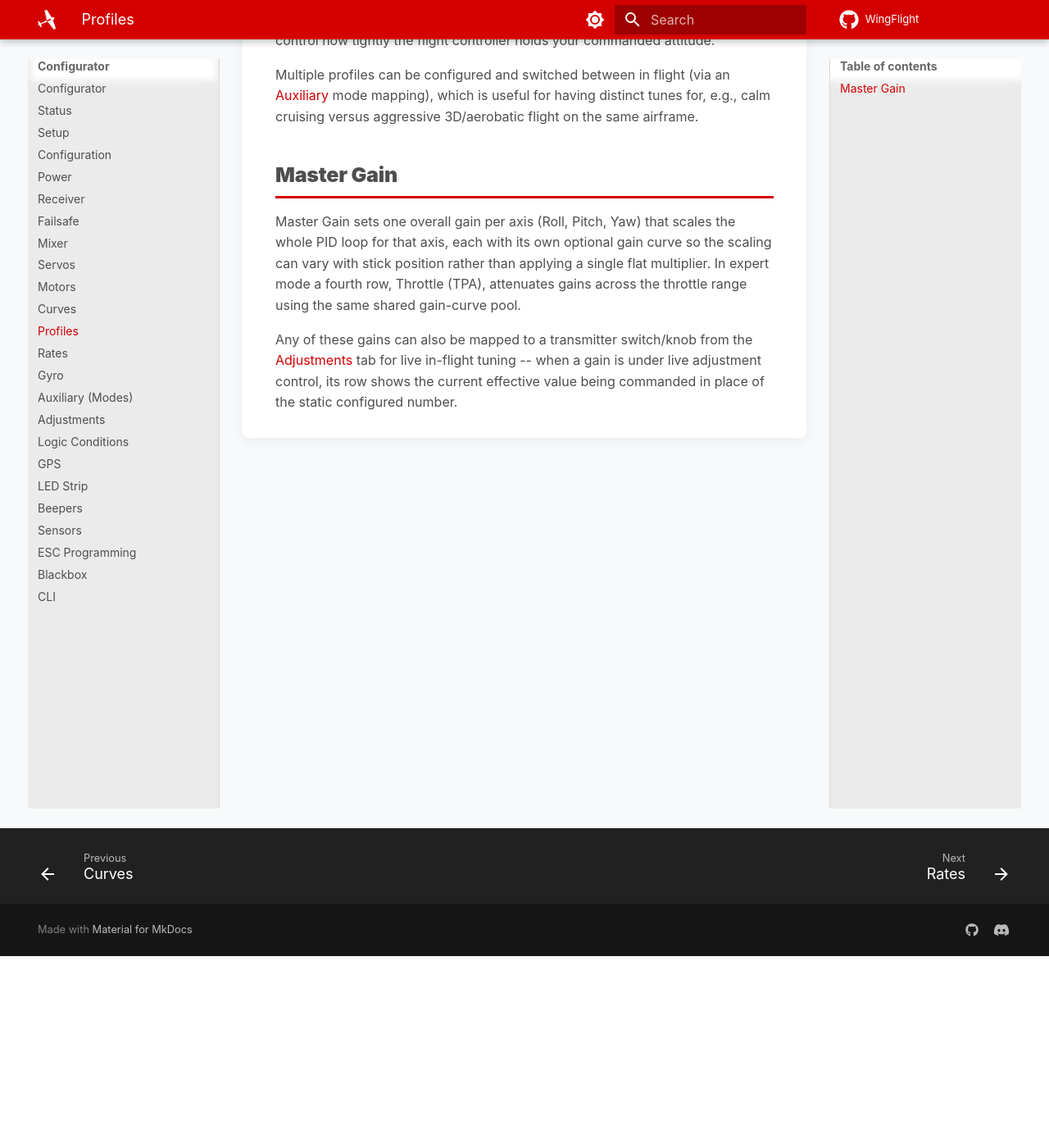
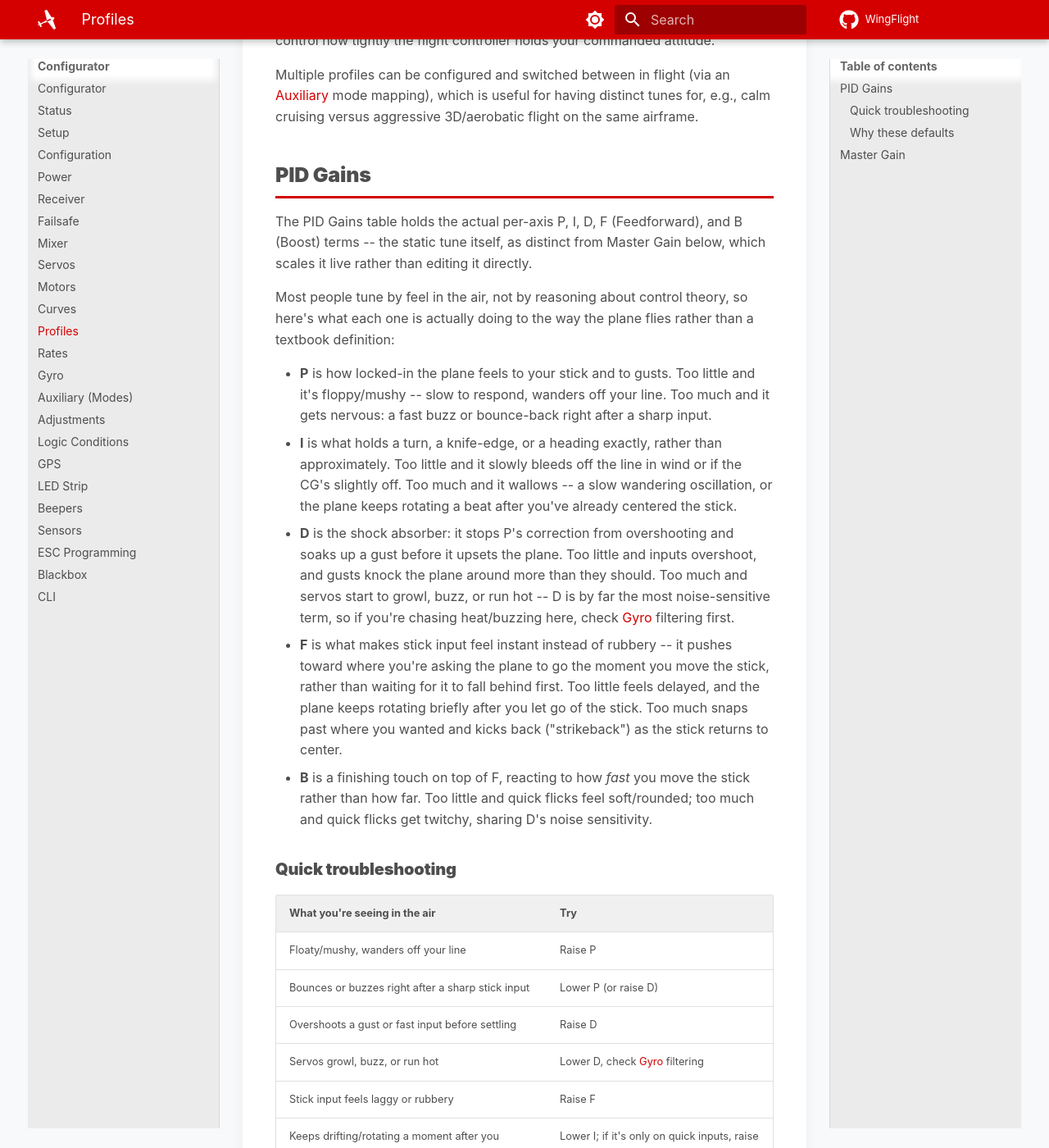
Before and after one commit to WingFlight/wingflight-docs, an MkDocs documentation site: the page built from docs/configurator/tabs/profiles.md, in a window 1280 px wide and 1400 px high, scrolled down 234 px. Shown: the whole window at 82% size. Built offline with MkDocs 1.6.1 and Material for MkDocs 9.7.7, drawn with Linux system fonts in a browser that asks for light colours; some of the changed text lies outside the part shown.

Commit message:
Update profiles.md

```diff
--- a/docs/configurator/tabs/profiles.md
+++ b/docs/configurator/tabs/profiles.md
@@ -8,6 +8,91 @@ Multiple profiles can be configured and switched between in flight (via an
 [Auxiliary](auxiliary.md) mode mapping), which is useful for having distinct
 tunes for, e.g., calm cruising versus aggressive 3D/aerobatic flight on the
 same airframe.
+
+## PID Gains
+
+The PID Gains table holds the actual per-axis P, I, D, F (Feedforward), and B
+(Boost) terms -- the static tune itself, as distinct from Master Gain below,
+which scales it live rather than editing it directly.
+
+Most people tune by feel in the air, not by reasoning about control theory,
+so here's what each one is actually doing to the way the plane flies rather
+than a textbook definition:
+
+- **P** is how locked-in the plane feels to your stick and to gusts. Too
+  little and it's floppy/mushy -- slow to respond, wanders off your line.
+  Too much and it gets nervous: a fast buzz or bounce-back right after a
+  sharp input.
+- **I** is what holds a turn, a knife-edge, or a heading exactly, rather than
+  approximately. Too little and it slowly bleeds off the line in wind or if
+  the CG's slightly off. Too much and it wallows -- a slow wandering
+  oscillation, or the plane keeps rotating a beat after you've already
+  centered the stick.
+- **D** is the shock absorber: it stops P's correction from overshooting and
+  soaks up a gust before it upsets the plane. Too little and inputs
+  overshoot, and gusts knock the plane around more than they should. Too
+  much and servos start to growl, buzz, or run hot -- D is by far the most
+  noise-sensitive term, so if you're chasing heat/buzzing here, check
+  [Gyro](gyro.md) filtering first.
+- **F** is what makes stick input feel instant instead of rubbery -- it
+  pushes toward where you're asking the plane to go the moment you move the
+  stick, rather than waiting for it to fall behind first. Too little feels
+  delayed, and the plane keeps rotating briefly after you let go of the
+  stick. Too much snaps past where you wanted and kicks back
+  ("strikeback") as the stick returns to center.
+- **B** is a finishing touch on top of F, reacting to how *fast* you move
+  the stick rather than how far. Too little and quick flicks feel
+  soft/rounded; too much and quick flicks get twitchy, sharing D's noise
+  sensitivity.
+
+### Quick troubleshooting
+
+| What you're seeing in the air | Try |
+|---|---|
+| Floaty/mushy, wanders off your line | Raise P |
+| Bounces or buzzes right after a sharp stick input | Lower P (or raise D) |
+| Overshoots a gust or fast input before settling | Raise D |
+| Servos growl, buzz, or run hot | Lower D, check [Gyro](gyro.md) filtering |
+| Stick input feels laggy or rubbery | Raise F |
+| Keeps drifting/rotating a moment after you center the stick | Lower I; if it's only on quick inputs, raise F instead |
+| Snaps past the input and kicks back as you release the stick | Lower F |
+| Quick flicks feel twitchy/nervous | Lower B |
+| Quick flicks feel soft, no snap | Raise B |
+
+Master Gain and its curve (below) scale P, I, D, and F together as one
+percentage -- Boost is tuned independently per-axis and isn't affected by
+Master Gain.
+
+### Why these defaults
+
+Out of the box:
+
+| | P | I | D | F | B |
+|---|---|---|---|---|---|
+| Roll | 50 | 16 | 0 | 100 | 0 |
+| Pitch | 50 | 16 | 0 | 100 | 0 |
+| Yaw | 80 | 20 | 0 | 100 | 0 |
+
+The standout choice is **D = 0 on every axis**. A fixed-wing control
+surface doesn't live in a particularly noisy, high-vibration environment,
+so the default tune leans on Feedforward (already set to a meaningful
+F = 100 out of the box) for a responsive, instant-feeling stick rather than
+D-driven damping. Add D deliberately if a specific airframe overshoots or
+wallows in gusts -- and check [Gyro](gyro.md) filtering first, since D is
+the term most likely to expose noise once it's non-zero.
+
+Yaw runs a bit hotter than Roll/Pitch (P 80 vs. 50, I 20 vs. 16) since
+rudder authority and yaw stability vary more from airframe to airframe than
+aileron/elevator response typically does.
+
+Boost defaults to 0 -- it's a finishing touch layered on an already-working
+Feedforward tune, not something you'd want fighting an airframe that hasn't
+been flown and trimmed yet.
+
+Master Gain defaults to 100% (no scaling) with no curve assigned on every
+axis, and Throttle (TPA) likewise defaults to 100% with no curve -- so the
+PID Gains table above is exactly what flies until you deliberately assign a
+curve or an Adjustments knob.
 
 ## Master Gain
 
```
